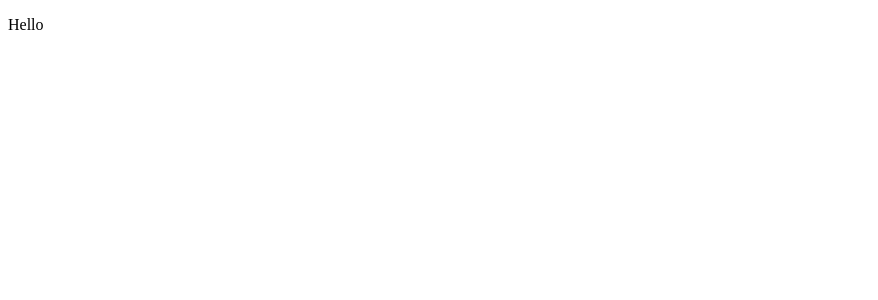
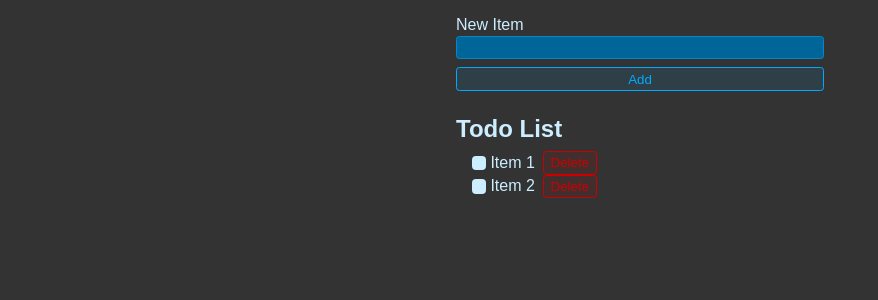
Before and after one commit to Mohamed-Aziz-Mhadhbi/ToDoListReactJsVite, a React (Vite) app: page / in a window 1280 px wide. Shown: the top 300 px of the page, without its empty margins (0-878 px from the left). Built offline with nearby package versions, Linux system fonts and the light colour scheme.

Commit message:
updating the input

```diff
--- a/src/App.jsx
+++ b/src/App.jsx
@@ -1,8 +1,34 @@
+import { useState } from "react"
+import "./style.css"
 
 function App() {
+  const [newItem, SetNewItem] = useState("")
   return (
     <>
-      <p> Hello </p>
+      <form className="new-item-form">
+        <div className="form-row">
+          <label htmlFor="item">New Item</label>
+          <input value={newItem} onChange={e => SetNewItem(e.target.value)} type="text" id="item" />
+        </div>
+        <button className="btn">Add</button>
+      </form>
+      <h1 className="header">Todo List</h1>
+      <ul className="list">
+        <li>
+          <label>
+            <input type="checkbox" />
+            Item 1
+          </label>
+          <button className="btn btn-danger">Delete</button>
+        </li>
+        <li>
+          <label>
+            <input type="checkbox" />
+            Item 2
+          </label>
+          <button className="btn btn-danger">Delete</button>
+        </li>
+      </ul>
     </>
   )
 }
```
